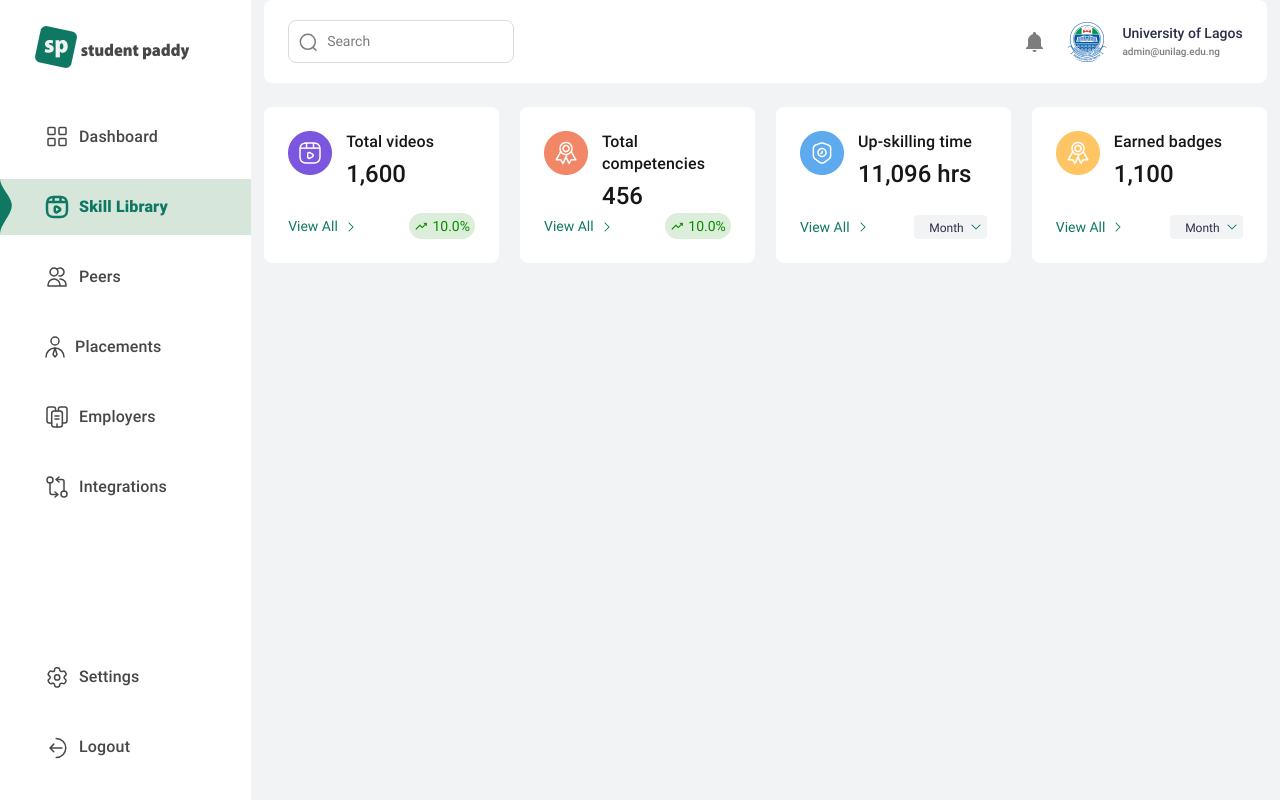
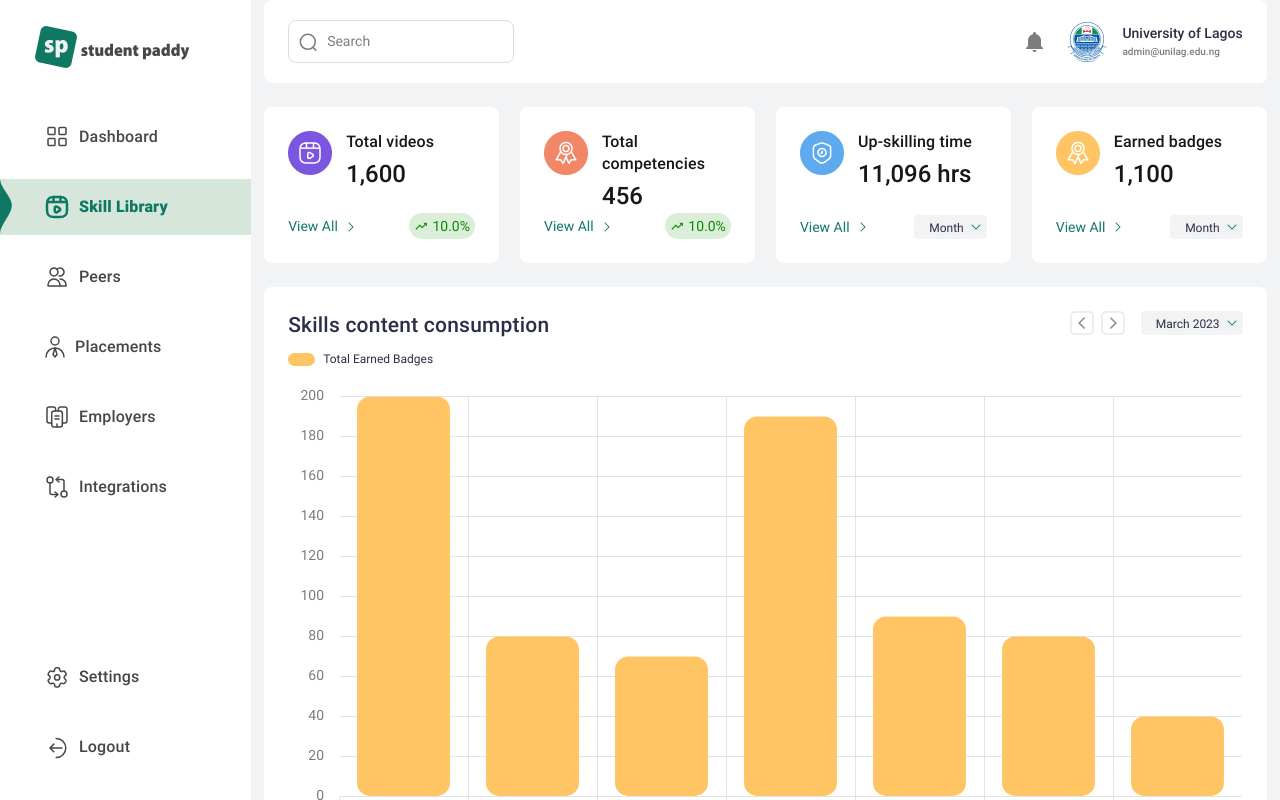
Before and after one commit to ArinzeGit/Student-Paddy-Admin-Dashboard, a Next.js app: page /skill-library in a window 1280 px wide. Built offline with nearby package versions, Linux system fonts and the light colour scheme.

Commit message:
implemented SkillsContentConsumptionGraph

```diff
--- a/src/app/dashboard/page.tsx
+++ b/src/app/dashboard/page.tsx
@@ -1,8 +1,8 @@
 import Card1 from "@/components/Card1";
 import HeaderLayout from "../HeaderLayout";
 import Card2 from "@/components/Card2";
-import Image from "next/image";
 import ActivePeersGraph from "@/components/graphs/ActivePeersGraph";
+import SkillsContentConsumptionGraph from "@/components/graphs/SkillsContentConsumptionGraph";
 
 const Dashboard = () => {
   return (
@@ -39,6 +39,10 @@ const Dashboard = () => {
       <div className="w-[66%] mt-[24px]">
         <ActivePeersGraph />
       </div>
+
+      <div className="w-[100%] mt-[24px]">
+        <SkillsContentConsumptionGraph />
+      </div>
     </HeaderLayout>
   );
 };
--- a/src/app/skill-library/page.tsx
+++ b/src/app/skill-library/page.tsx
@@ -1,6 +1,7 @@
 import Card1 from "@/components/Card1";
 import HeaderLayout from "../HeaderLayout";
 import Card2 from "@/components/Card2";
+import SkillsContentConsumptionGraph from "@/components/graphs/SkillsContentConsumptionGraph";
 
 const SkillLibrary = () => {
   return (
@@ -33,6 +34,10 @@ const SkillLibrary = () => {
           url={"/skill-library/earned-badges"}
         />
       </div>
+
+      <div className="w-[100%] mt-[24px]">
+        <SkillsContentConsumptionGraph />
+      </div>
     </HeaderLayout>
   );
 };
--- /dev/null
+++ b/src/components/graphs/SkillsContentConsumptionGraph.tsx
@@ -0,0 +1,152 @@
+"use client";
+import { Bar } from "react-chartjs-2";
+import Image from "next/image";
+import {
+  Chart as ChartJS,
+  CategoryScale,
+  LinearScale,
+  BarElement,
+  Title,
+  Tooltip,
+  Legend,
+  ChartOptions,
+} from "chart.js";
+
+// Register the necessary chart components
+ChartJS.register(
+  CategoryScale,
+  LinearScale,
+  BarElement,
+  Title,
+  Tooltip,
+  Legend
+);
+
+const SkillsContentConsumptionGraph = () => {
+  // Data for the chart
+  const data = {
+    labels: [
+      "Data analysis",
+      "Financial literacy",
+      "Critical thinking",
+      "Nursing",
+      "Content creation",
+      "Negotiation",
+      "Graphic design",
+    ],
+    datasets: [
+      {
+        label: "Total Earned Badges",
+        data: [200, 80, 70, 190, 90, 80, 40],
+        backgroundColor: "#FFC565", // Bar color
+        borderRadius: 13,
+        borderSkipped: false,
+      },
+    ],
+  };
+
+  // Chart options
+  const options: ChartOptions<"bar"> = {
+    responsive: true,
+    scales: {
+      x: {
+        grid: {
+          color: "#DCE3EB",
+        },
+        ticks: {
+          padding: 6,
+          color: "#7D7D7D",
+          font: {
+            size: 14,
+            weight: 400,
+            family: "roboto",
+          },
+          // Adjusted callback for tick labels
+          callback: function (tickValue: string | number, index: number) {
+            const label = data.labels[index].toUpperCase();
+            // Split the label into two lines if it's more than one word
+            return label.includes(" ") ? label.split(" ") : [label];
+          },
+        },
+        border: {
+          color: "#DCE3EB",
+        },
+      },
+      y: {
+        beginAtZero: true,
+        grid: {
+          drawTicks: false,
+          color: "#DCE3EB",
+        },
+        ticks: {
+          padding: 15,
+          color: "#7D7D7D",
+          font: {
+            size: 14,
+            weight: 400,
+            family: "roboto",
+          },
+        },
+        border: {
+          color: "#FFFFFF",
+        },
+      },
+    },
+    plugins: {
+      legend: {
+        display: false,
+      },
+    },
+  };
+
+  return (
+    <div className="w-[100%] p-[24px] bg-white rounded-[8px]">
+      <div className="flex justify-between items-start mb-[12px]">
+        <p className="text-[21px] text-[#2B2E48] font-roboto font-[500] leading-[1.37] tracking-1">
+          Skills content consumption
+        </p>
+        <div className="">
+          <button>
+            <Image
+              src={"/images/icon-arrow-left.png"}
+              alt="Arrow left"
+              width={24}
+              height={24}
+              className="inline-block"
+            />
+          </button>
+          <button>
+            <Image
+              src={"/images/icon-arrow-right.png"}
+              alt="Arrow right"
+              width={24}
+              height={24}
+              className="inline-block ml-[7px]"
+            />
+          </button>
+          <button className="bg-[#F1F3F4] rounded-[4px] px-[3px] py-[0] ml-[16px]">
+            <span className="text-[#2B2E48] text-[12px] font-roboto font-[400] leading[1.33] ml-[12px]">
+              March 2023
+            </span>
+            <Image
+              src={"/images/icon-month-dropdown.png"}
+              alt="Month dropdown"
+              width={16}
+              height={16}
+              className="inline-block ml-[4px]"
+            />
+          </button>
+        </div>
+      </div>
+      <div className=" flex items-center mb-[5px] gap-[8px]">
+        <div className="w-[27px] h-[13px] rounded-xl bg-[#FFC565]"></div>
+        <p className="text-[12px] text-[#2B2E48] font-roboto font-[400] leading-[1.37]">
+          Total Earned Badges
+        </p>
+      </div>
+      <Bar data={data} options={options} />
+    </div>
+  );
+};
+
+export default SkillsContentConsumptionGraph;
```
